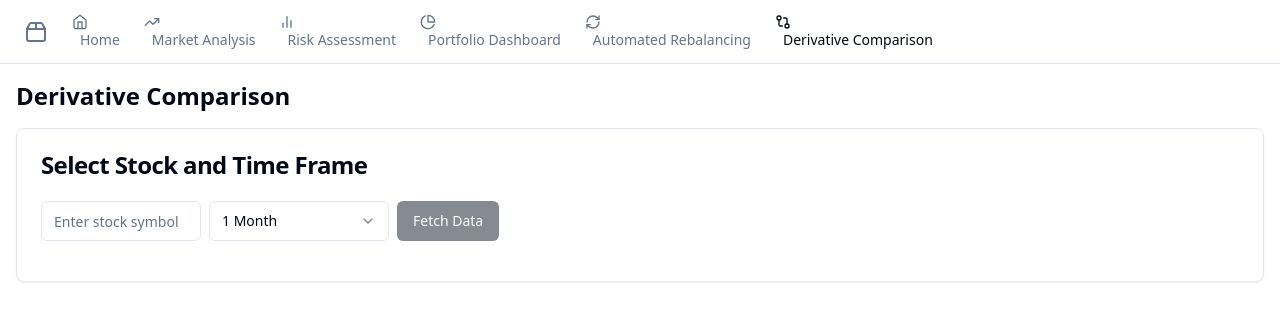
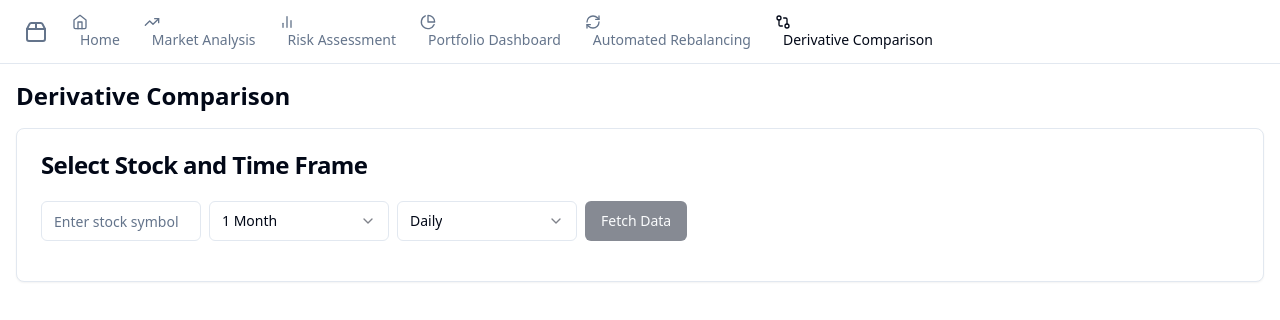
Before and after one commit to GPT-Engineer-App/stock-helper-assistant, a React (Vite) app: page /derivative-comparison in a window 1280 px wide. Shown: the top 320 px of the page. Built offline with nearby package versions, Linux system fonts and the light colour scheme.

Commit message:
Implement time resolution change feature for derivative comparisons

```diff
--- a/src/pages/DerivativeComparison.jsx
+++ b/src/pages/DerivativeComparison.jsx
@@ -6,7 +6,7 @@ import { Input } from "@/components/ui/input";
 import { Select, SelectContent, SelectItem, SelectTrigger, SelectValue } from "@/components/ui/select";
 import { LineChart, Line, XAxis, YAxis, CartesianGrid, Tooltip, Legend, ResponsiveContainer } from 'recharts';
 
-const fetchDerivativeData = async (symbol, timeFrame) => {
+const fetchDerivativeData = async (symbol, timeFrame, resolution) => {
   // This is a mock function. In a real application, you would call an actual API.
   const mockData = Array.from({ length: 30 }, (_, i) => ({
     date: new Date(Date.now() - (29 - i) * 24 * 60 * 60 * 1000).toISOString().split('T')[0],
@@ -18,10 +18,11 @@ const fetchDerivativeData = async (symbol, timeFrame) => {
 const DerivativeComparison = () => {
   const [symbol, setSymbol] = useState('');
   const [timeFrame, setTimeFrame] = useState('1M');
+  const [resolution, setResolution] = useState('daily');
 
   const { data, error, isLoading, refetch } = useQuery({
-    queryKey: ['derivativeData', symbol, timeFrame],
-    queryFn: () => fetchDerivativeData(symbol, timeFrame),
+    queryKey: ['derivativeData', symbol, timeFrame, resolution],
+    queryFn: () => fetchDerivativeData(symbol, timeFrame, resolution),
     enabled: false,
   });
 
@@ -57,6 +58,16 @@ const DerivativeComparison = () => {
                 <SelectItem value="1M">1 Month</SelectItem>
                 <SelectItem value="3M">3 Months</SelectItem>
                 <SelectItem value="1Y">1 Year</SelectItem>
+              </SelectContent>
+            </Select>
+            <Select value={resolution} onValueChange={setResolution}>
+              <SelectTrigger className="w-[180px]">
+                <SelectValue placeholder="Select resolution" />
+              </SelectTrigger>
+              <SelectContent>
+                <SelectItem value="daily">Daily</SelectItem>
+                <SelectItem value="weekly">Weekly</SelectItem>
+                <SelectItem value="monthly">Monthly</SelectItem>
               </SelectContent>
             </Select>
             <Button onClick={handleFetchData} disabled={isLoading || !symbol}>
```
